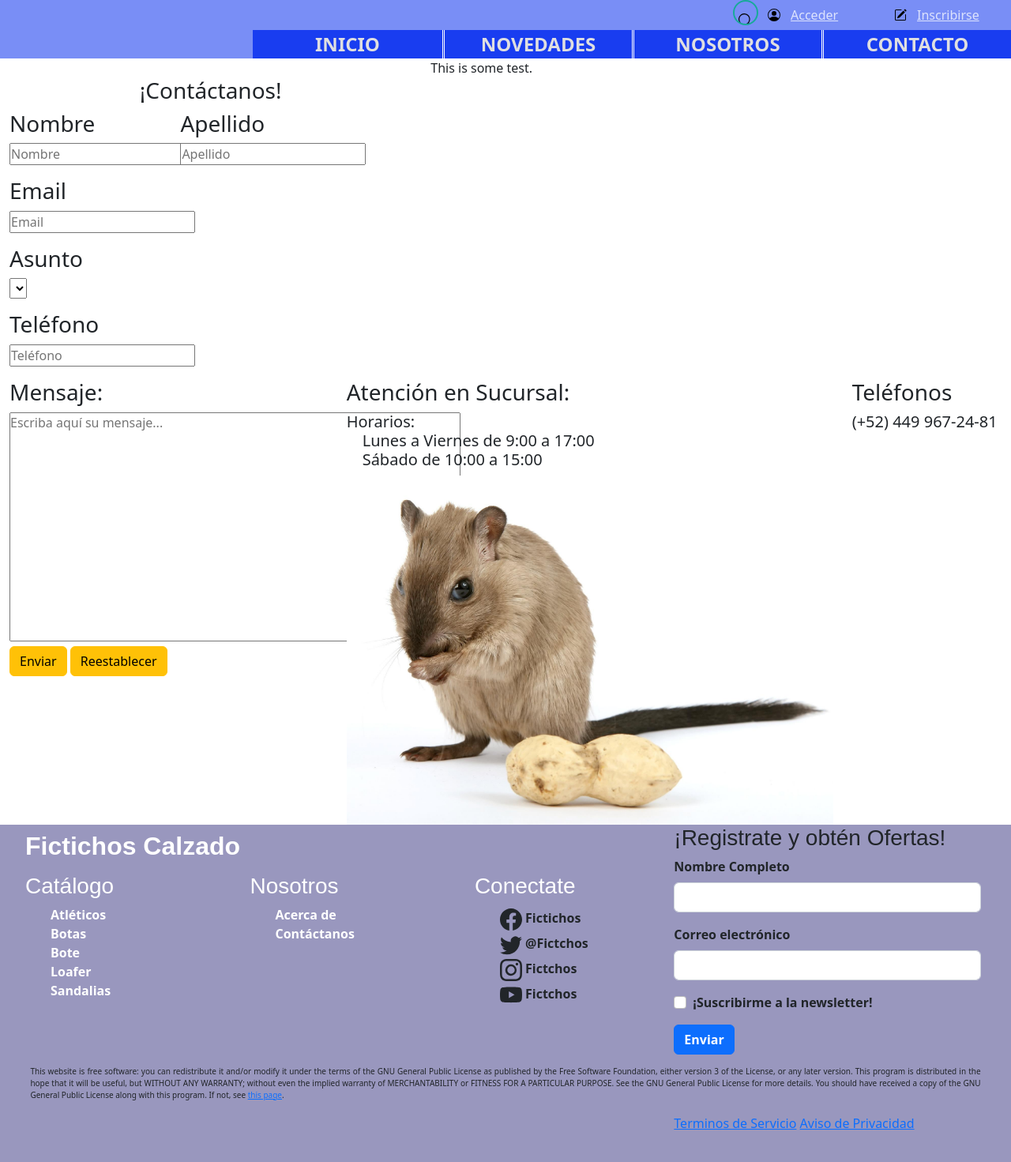
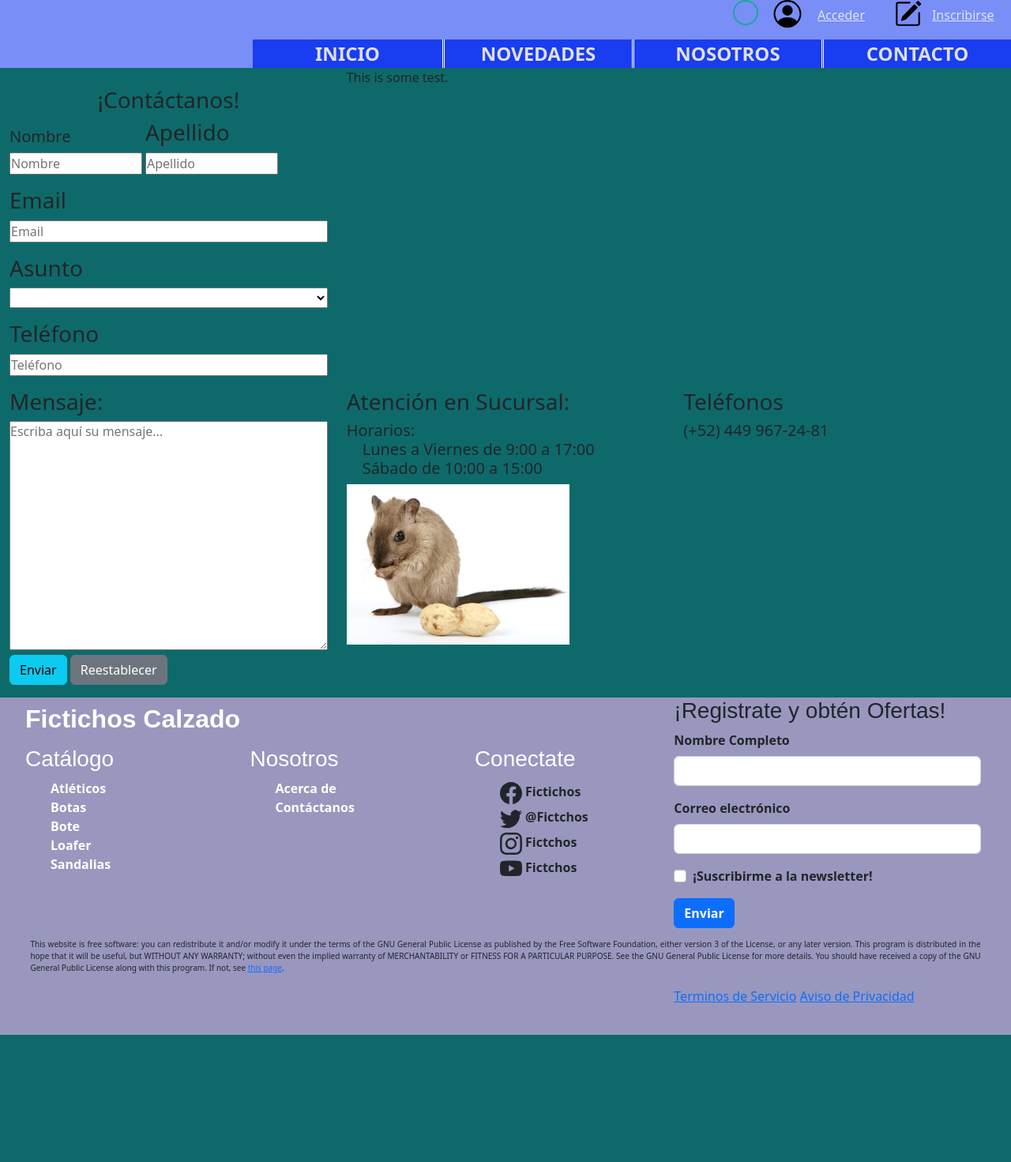
Before and after one commit to MauricioEnLaUni/integradora2022, a PHP site: page /Integradora/contact.php in a window 1280 px wide. Shown: the whole page at 79% size. After the commit the page ends 1310 px from the top, so only its background shows below. Run offline with PHP 8.4, Linux system fonts and the light colour scheme; lists and menus that the app fills with data are empty; some libraries are stand-ins or nearby versions.

Commit message:
contacto

```diff
--- a/contact.php
+++ b/contact.php
@@ -5,30 +5,30 @@
     <meta http-equiv="X-UA-Compatible" content="IE=edge">
     <meta name="viewport" content="width=device-width, initial-scale=1.0">
     <link href="https://cdn.jsdelivr.net/npm/bootstrap@5.1.3/dist/css/bootstrap.min.css" rel="stylesheet" integrity="sha384-1BmE4kWBq78iYhFldvKuhfTAU6auU8tT94WrHftjDbrCEXSU1oBoqyl2QvZ6jIW3" crossorigin="anonymous">
+    <link rel="stylesheet" href="css/adf.css">
     <title>Fictichos</title>
     <?php
         include_once "modules/meta/stylesheets.php";
     ?>
 </head>
-<body>
-    <?php
-      include_once "modules/modal.php";
-    ?>
+<body class="bodyq">
     <?php
         include_once "modules/header.php";
+        include_once "modules/modal.php";
     ?>
     <div class="container-fluid">
         <div class="row">
-            <div class="col-12 col-md-5 mt-4">
+            <div class="col-12 col-md-4 mt-4">
                 <p class="h3 text-center">
                     ¡Contáctanos!
                 </p>
                 <form action="">
                     <fieldset>
                         <label class="col-12 col-md-5">
-                            <p class="h3">Nombre</p>
+                            <p class="h5">Nombre</p>
                             <input
                             type="text"
+                            class="inputContact"
                             name="nombre"
                             placeholder="Nombre"
                             required
@@ -38,6 +38,7 @@
                             <p class="h3">Apellido</p>
                             <input
                             type="text"
+                            class="inputContact"
                             name="apellido"
                             placeholder="Apellido"
                             required
@@ -47,6 +48,7 @@
                             <p class="h3">Email</p>
                             <input
                             type="email"
+                            class="inputContact"
                             name="mail"
                             placeholder="Email"
                             required
@@ -56,6 +58,7 @@
                             <p class="h3">Asunto</p>
                             <select
                             name="asunto"
+                            class="inputContact"
                             >
                                 <option value=""></option>
                                 <option value=""></option>
@@ -68,12 +71,14 @@
                             <input
                             type="phone"
                             name="phone"
+                            class="inputContact"
                             placeholder="Teléfono"
                             />
                         </label>
                     </fieldset>
                 </form>
             </div>
+
             <div class="d-none d-md-block col-md-7">
                 <p>
                     This is some test.
@@ -81,7 +86,7 @@
             </div>
         </div>
         <div class="row">
-            <div class="col-md-4">
+            <div class="col-md-4 mb-3 center">
                 <label>
                     <p class="h3 mt-3">
                         Mensaje:
@@ -89,19 +94,20 @@
                     <textarea
                     name="mensaje"
                     cols="60"
+                    class="inputContact"
                     rows="12"
                     form=""
                     placeholder="Escriba aquí su mensaje... "
                     required></textarea>
                     </label>
-                <button type="submit" class="btn btn-warning" name="submit">
+                        <button type="submit" class="btn btn-info " name="submit">
                         Enviar
                         </button>
-                <button type="reset" class="btn btn-warning">
+                        <button type="reset" class="btn btn-secondary ">
                         Reestablecer
                         </button>
             </div>
-            <div class="col-md-6 mt-3">
+            <div class="col-md-4 mt-3">
                 <p class="h3">
                     Atención en Sucursal:
                 </p>
@@ -114,7 +120,7 @@
                     <img src="img/placeholderRat.jpg" alt="" width=100%>
                 </div>
             </div>
-            <div class="col-md-2 mt-3">
+            <div class="col-md-4 mt-3">
                 <p class="h3">
                     Teléfonos
                 </p>
@@ -127,11 +133,17 @@
     <?php
         include_once "modules/footer.php";
     ?>
+    <script src="js/one.js">
+
+    </script>
     <script
         src="https://maps.googleapis.com/maps/api/js?key=YOUR_API_KEY&callback=initMap&libraries=&v=weekly"
         defer
       ></script>
-    <?php
-        include_once "modules/meta/scripts.html";
-    ?>
+      <!-- JavaScript Bundle with Popper -->
+    <script
+      src="https://cdn.jsdelivr.net/npm/bootstrap@5.2.0-beta1/dist/js/bootstrap.bundle.min.js"
+      integrity="sha384-pprn3073KE6tl6bjs2QrFaJGz5/SUsLqktiwsUTF55Jfv3qYSDhgCecCxMW52nD2"
+      crossorigin="anonymous"
+></script>
 </body>
--- /dev/null
+++ b/css/adf.css
@@ -0,0 +1,10 @@
+.bodyq{
+    background: rgb(14, 106, 106);
+}
+.inputContact{
+    width: 100%;
+}
+img{
+    width: 70%;
+    height: 70%;
+}
```
Lines whose indentation alone changed are shown as unchanged.
